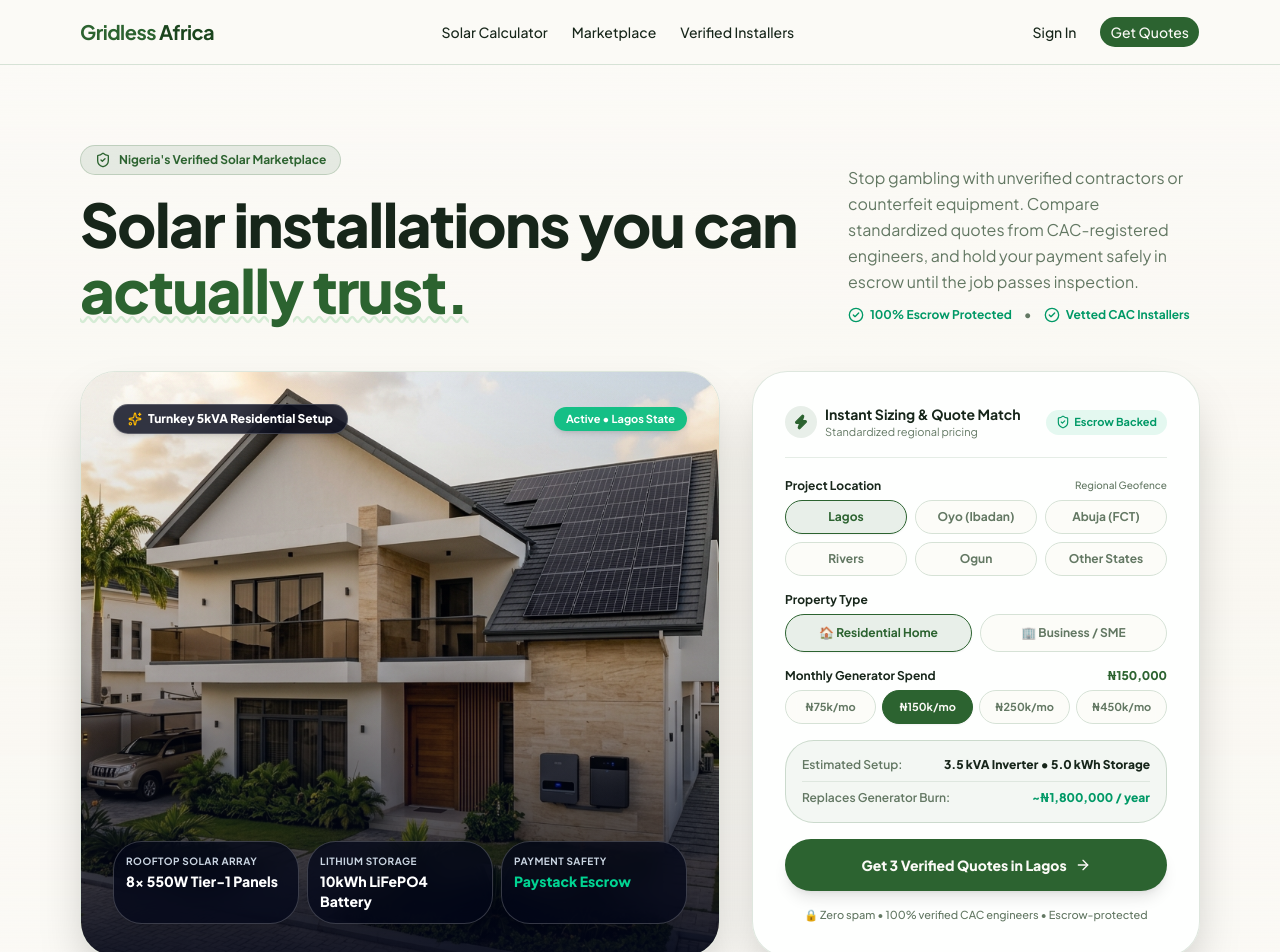
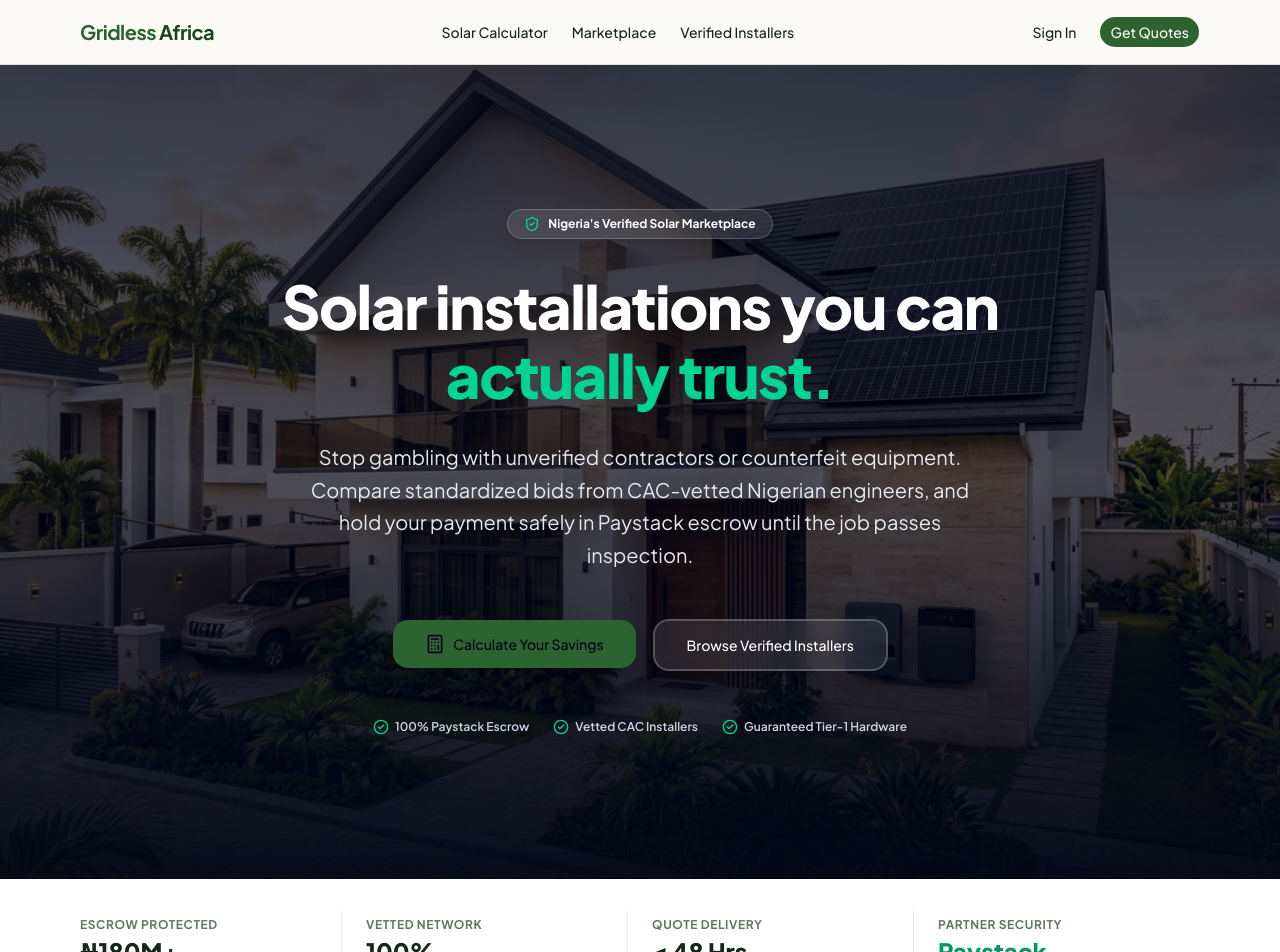
Before and after one commit to Muller5000/gridless-africa, a Next.js app: page / in a window 1280 px wide. Shown: the top 952 px of the page. Built offline with nearby package versions, Linux system fonts and the light colour scheme.

Commit message:
Streamline hero section: remove calculator widget, use authentic Nigerian solar home as full overlay background with centered text

```diff
--- a/src/app/(public)/page.tsx
+++ b/src/app/(public)/page.tsx
@@ -1,119 +1,80 @@
 import React from "react";
 import Link from "next/link";
 import { buttonVariants } from "@/components/ui/button";
-import {
-  ShieldCheck,
-  Calculator,
-  Compass,
-  ChevronRight,
-  CheckCircle2,
-  Sparkles,
-} from "lucide-react";
+import { ShieldCheck, Calculator, Compass, ChevronRight, CheckCircle2 } from "lucide-react";
 import { InstallerShowcase } from "@/components/installer-showcase";
 import { GeneratorRoiCalculator } from "@/features/calculator/generator-roi-calculator";
-import { HeroQuickQuote } from "@/components/hero-quick-quote";
 
 export default function LandingPage() {
   return (
     <div className="flex flex-col items-center">
-      {/* Hero Section: Rich Visual Showcase + Instant Quote Match */}
-      <section className="border-border/40 from-background via-muted/20 to-background relative w-full overflow-hidden border-b bg-gradient-to-b pt-12 pb-20 md:pt-20 md:pb-28">
-        {/* Subtle decorative background glow */}
-        <div className="from-primary/10 via-secondary/10 absolute top-0 left-1/2 -z-10 h-[500px] w-full max-w-7xl -translate-x-1/2 rounded-full bg-gradient-to-tr to-transparent opacity-70 blur-[140px]" />
+      {/* Hero Section: Authentic Nigerian Home Background with Cinematic Overlay & Centered Copy */}
+      <section className="relative w-full overflow-hidden py-24 md:py-36">
+        {/* Authentic Contemporary Nigerian Home Background Image */}
+        <div
+          className="absolute inset-0 scale-105 bg-cover bg-center transition-transform duration-1000"
+          style={{ backgroundImage: `url('/hero-solar-home.jpg')` }}
+        />
 
-        <div className="container mx-auto max-w-6xl space-y-12 px-4">
-          {/* Top Headline & Value Narrative Block */}
-          <div className="grid grid-cols-1 items-end gap-8 lg:grid-cols-12">
-            <div className="space-y-4 lg:col-span-8">
-              <div className="border-primary/20 bg-primary/10 text-primary inline-flex items-center gap-2 rounded-full border px-3.5 py-1.5 text-xs font-bold">
-                <ShieldCheck className="text-primary size-4" />
-                <span>Nigeria&apos;s Verified Solar Marketplace</span>
-              </div>
+        {/* Cinematic gradient overlay for optimal legibility without murky darkness */}
+        <div className="absolute inset-0 bg-slate-950/65 backdrop-blur-[0.5px]" />
+        <div className="absolute inset-0 bg-gradient-to-t from-slate-950/90 via-transparent to-slate-950/40" />
 
-              <h1 className="text-foreground text-4xl font-black tracking-tight sm:text-5xl md:text-6xl lg:leading-[1.1]">
-                Solar installations you can{" "}
-                <span className="text-primary decoration-secondary underline decoration-wavy decoration-from-font">
-                  actually trust.
-                </span>
-              </h1>
-            </div>
-
-            <div className="space-y-3 text-left lg:col-span-4">
-              <p className="text-muted-foreground text-sm leading-relaxed sm:text-base">
-                Stop gambling with unverified contractors or counterfeit equipment. Compare
-                standardized quotes from CAC-registered engineers, and hold your payment safely in
-                escrow until the job passes inspection.
-              </p>
-              <div className="text-foreground flex items-center gap-3 text-xs font-bold">
-                <span className="flex items-center gap-1.5 text-emerald-600 dark:text-emerald-400">
-                  <CheckCircle2 className="size-4" /> 100% Escrow Protected
-                </span>
-                <span className="text-muted-foreground">•</span>
-                <span className="flex items-center gap-1.5 text-emerald-600 dark:text-emerald-400">
-                  <CheckCircle2 className="size-4" /> Vetted CAC Installers
-                </span>
-              </div>
-            </div>
+        <div className="relative z-10 container mx-auto max-w-4xl space-y-8 px-4 text-center">
+          {/* Badge */}
+          <div className="inline-flex items-center gap-2 rounded-full border border-white/20 bg-white/10 px-4 py-1.5 text-xs font-bold text-white shadow-lg backdrop-blur-md">
+            <ShieldCheck className="size-4 text-emerald-400" />
+            <span>Nigeria&apos;s Verified Solar Marketplace</span>
           </div>
 
-          {/* Centerpiece: Visual Solar Home Image + Quick Quote Match Widget Side-by-Side */}
-          <div className="grid grid-cols-1 items-stretch gap-8 lg:grid-cols-12">
-            {/* Left Column: Visual Architectural Solar Home Photo with Component Highlights */}
-            <div className="group border-border/80 relative flex min-h-[460px] flex-col justify-between overflow-hidden rounded-3xl border p-6 shadow-2xl transition-all sm:p-8 lg:col-span-7">
-              {/* Background Solar Home Image */}
-              <div
-                className="absolute inset-0 bg-cover bg-center transition-transform duration-700 ease-out group-hover:scale-105"
-                style={{ backgroundImage: `url('/hero-solar-home.jpg')` }}
-              />
+          {/* Center Headline */}
+          <h1 className="mx-auto max-w-3xl text-4xl font-black tracking-tight text-white sm:text-5xl md:text-6xl lg:leading-[1.15]">
+            Solar installations you can <span className="text-emerald-400">actually trust.</span>
+          </h1>
 
-              {/* Gradient Scrim for text readability and cinematic depth */}
-              <div className="absolute inset-0 bg-gradient-to-t from-slate-950/90 via-slate-950/25 to-transparent" />
+          {/* Subtitle */}
+          <p className="mx-auto max-w-2xl text-base leading-relaxed text-slate-200 sm:text-lg md:text-xl">
+            Stop gambling with unverified contractors or counterfeit equipment. Compare standardized
+            bids from CAC-vetted Nigerian engineers, and hold your payment safely in Paystack escrow
+            until the job passes inspection.
+          </p>
 
-              {/* Top Floating Badge */}
-              <div className="relative z-10 flex items-center justify-between">
-                <span className="inline-flex items-center gap-1.5 rounded-full border border-white/20 bg-slate-950/80 px-3.5 py-1.5 text-xs font-extrabold text-white shadow-md backdrop-blur-md">
-                  <Sparkles className="size-3.5 text-amber-400" /> Turnkey 5kVA Residential Setup
-                </span>
-                <span className="rounded-full bg-emerald-500/90 px-3 py-1 text-[11px] font-bold text-white shadow-md">
-                  Active • Lagos State
-                </span>
-              </div>
+          {/* Centered Action Buttons */}
+          <div className="flex flex-col gap-4 pt-4 sm:flex-row sm:justify-center">
+            <Link
+              href="/calculator"
+              className={buttonVariants({
+                size: "lg",
+                className:
+                  "cursor-pointer gap-2 bg-emerald-500 px-8 py-6 text-base font-black text-slate-950 shadow-xl transition-transform hover:scale-105 hover:bg-emerald-400",
+              })}
+            >
+              <Calculator className="size-5" /> Calculate Your Savings
+            </Link>
+            <Link
+              href="/login"
+              className={buttonVariants({
+                variant: "outline",
+                size: "lg",
+                className:
+                  "cursor-pointer border-2 border-white/30 bg-white/10 px-8 py-6 text-base font-bold text-white shadow-lg backdrop-blur-md transition-all hover:bg-white/20 hover:text-white",
+              })}
+            >
+              Browse Verified Installers
+            </Link>
+          </div>
 
-              {/* Bottom Hardware Specs Callout */}
-              <div className="relative z-10 space-y-3">
-                <div className="grid grid-cols-2 gap-2 sm:grid-cols-3">
-                  <div className="rounded-2xl border border-white/20 bg-slate-950/75 p-3 text-white shadow-lg backdrop-blur-md">
-                    <span className="block text-[10px] font-bold tracking-wider text-slate-300 uppercase">
-                      Rooftop Solar Array
-                    </span>
-                    <p className="mt-0.5 text-xs font-extrabold sm:text-sm">
-                      8× 550W Tier-1 Panels
-                    </p>
-                  </div>
-                  <div className="rounded-2xl border border-white/20 bg-slate-950/75 p-3 text-white shadow-lg backdrop-blur-md">
-                    <span className="block text-[10px] font-bold tracking-wider text-slate-300 uppercase">
-                      Lithium Storage
-                    </span>
-                    <p className="mt-0.5 text-xs font-extrabold sm:text-sm">
-                      10kWh LiFePO4 Battery
-                    </p>
-                  </div>
-                  <div className="col-span-2 rounded-2xl border border-white/20 bg-slate-950/75 p-3 text-white shadow-lg backdrop-blur-md sm:col-span-1">
-                    <span className="block text-[10px] font-bold tracking-wider text-slate-300 uppercase">
-                      Payment Safety
-                    </span>
-                    <p className="mt-0.5 text-xs font-extrabold text-emerald-400 sm:text-sm">
-                      Paystack Escrow
-                    </p>
-                  </div>
-                </div>
-              </div>
-            </div>
-
-            {/* Right Column: Interactive Quick Sizer & Quote Match Widget */}
-            <div className="flex flex-col justify-center lg:col-span-5">
-              <HeroQuickQuote />
-            </div>
+          {/* Trust Pillars */}
+          <div className="flex flex-wrap items-center justify-center gap-6 pt-4 text-xs font-semibold text-slate-300">
+            <span className="flex items-center gap-1.5">
+              <CheckCircle2 className="size-4 text-emerald-400" /> 100% Paystack Escrow
+            </span>
+            <span className="flex items-center gap-1.5">
+              <CheckCircle2 className="size-4 text-emerald-400" /> Vetted CAC Installers
+            </span>
+            <span className="flex items-center gap-1.5">
+              <CheckCircle2 className="size-4 text-emerald-400" /> Guaranteed Tier-1 Hardware
+            </span>
           </div>
         </div>
       </section>
```
